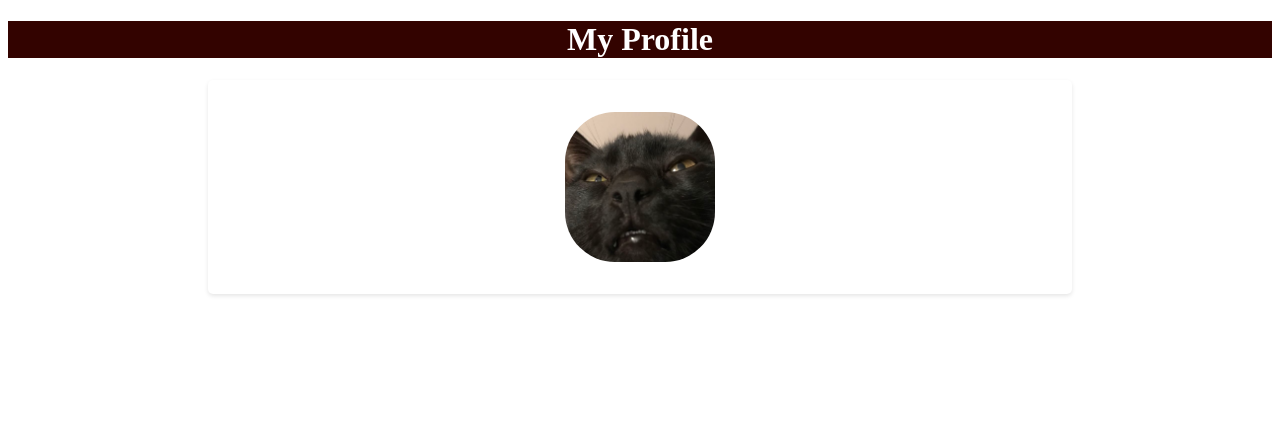
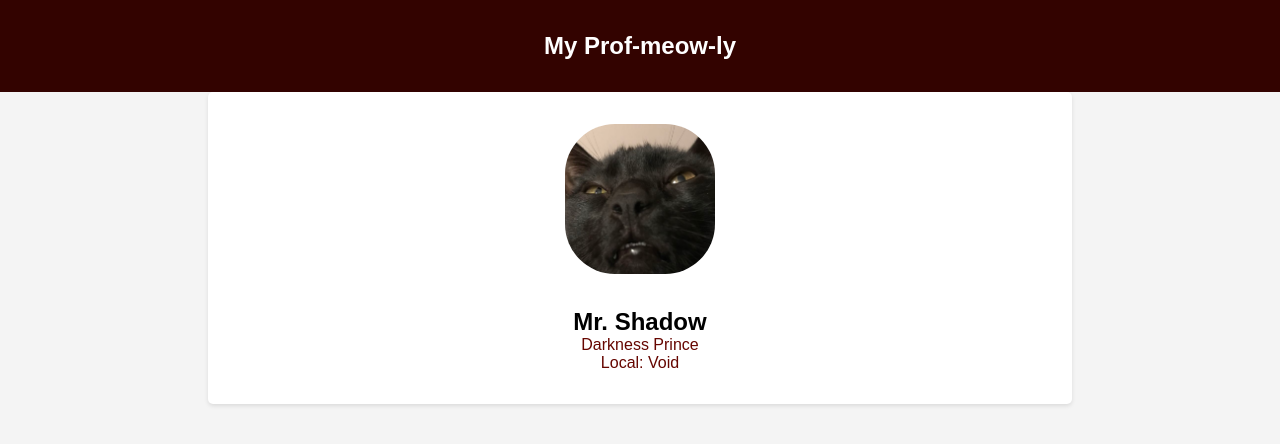
Before and after one commit to lumalopees/personal-profile, a plain HTML site: page index.html in a window 1280 px wide. Drawn offline with Linux system fonts and the light colour scheme.

Commit message:
info + body

```diff
--- a/index.html
+++ b/index.html
@@ -4,16 +4,22 @@
   <meta charset="UTF-8">
   <meta name="viewport" content="width=device-width, initial-scale=1.0">
   <link rel="stylesheet" href="style.css">
-  <title> My Prof-yle</title>
+  <title> Cat&See</title>
 </head>
 <body>
 
   <header id="header">
-    <h1 id="title">My Profile</h1>
+    <h1 id="title">My Prof-meow-ly</h1>
   </header>
 
 <section class="container">
   <img id="profile-pic" src="fullsizeoutput_1-58d3b4924a27f-jpeg__605.jpg" alt="black cute cat">
+  <br>
+  <section class="info">
+  <h1><strong>Mr. Shadow</strong></h1>
+  <p>Darkness Prince</p>
+  <p>Local: Void</p>
+</section>
 </section>
 </body>
 </html>
--- a/style.css
+++ b/style.css
@@ -1,10 +1,15 @@
+body {
+  font-family: Arial, Helvetica, sans-serif;
+  margin: 0;
+  padding: 0;
+  background-color: rgb(244	244	244);
+}
+
 #header {
   background-color: rgb( 	51	3	0);
   text-align: center;
-}
-
-#title {
   color: white;
+  padding: 2em;
 }
 
 #profile-pic {
@@ -23,3 +28,19 @@
   border-radius: 5px;
   box-shadow: 0 2px 4px rgba(0, 0, 0, 0.1);
  }
+
+ .info {
+  margin-top: 1em;
+  text-align: center;
+ }
+
+ h1 {
+  margin: 0;
+  font-size: 24px;
+ }
+
+ p {
+  margin: 0;
+  font-size: 16px;
+  color: rgb( 	102	6	0);
+ }
```
